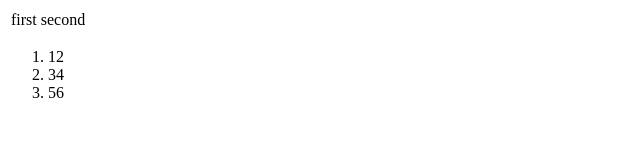
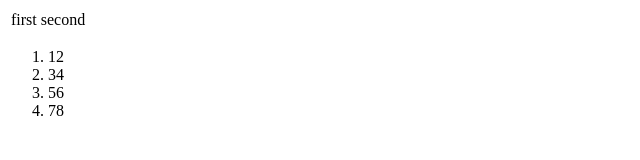
Before and after one commit to lsw3886/ET, a plain HTML site: page index.html.HTML in a window 1280 px wide. Shown: the full height of the page, 0-640 px from the left. Drawn offline with Linux system fonts and the light colour scheme.

Commit message:
나는 행복합니다.

```diff
--- a/index.html.HTML
+++ b/index.html.HTML
@@ -16,6 +16,7 @@
 			<li> 12 </li>
 			<li> 34 </li>
 			<li> 56 </li>
+			<li> 78 </li>
 		</ol>
 
 
```
